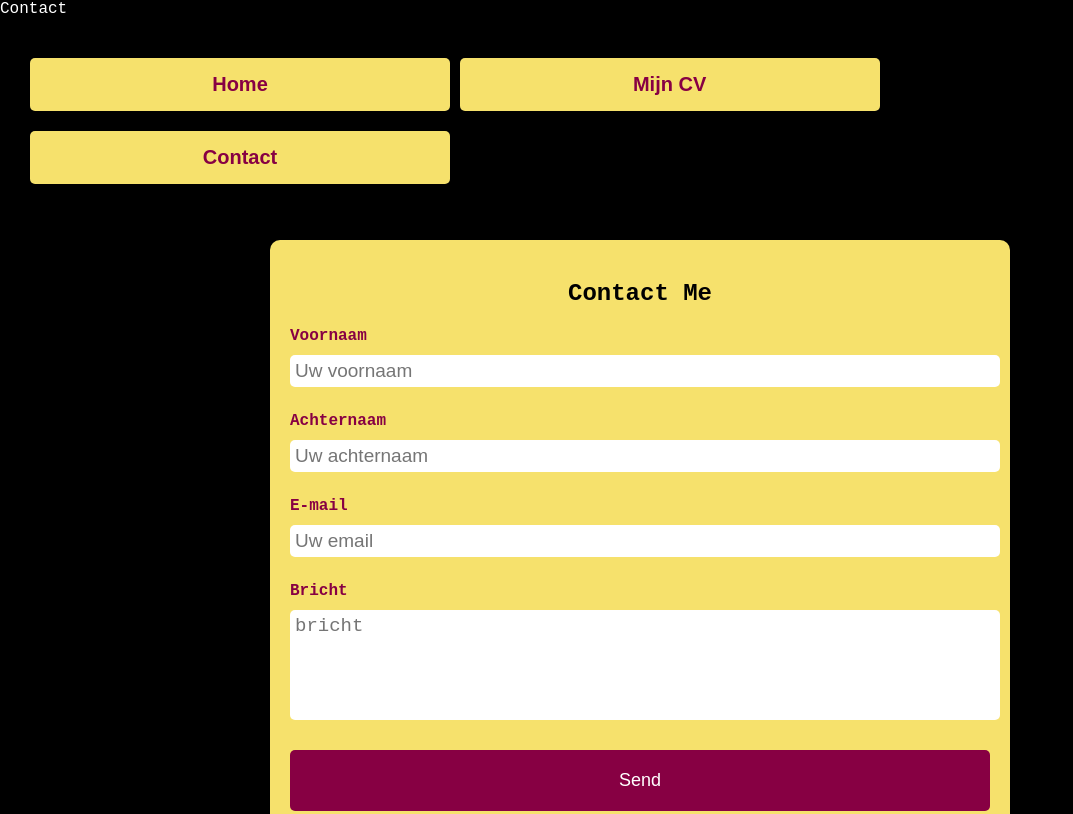
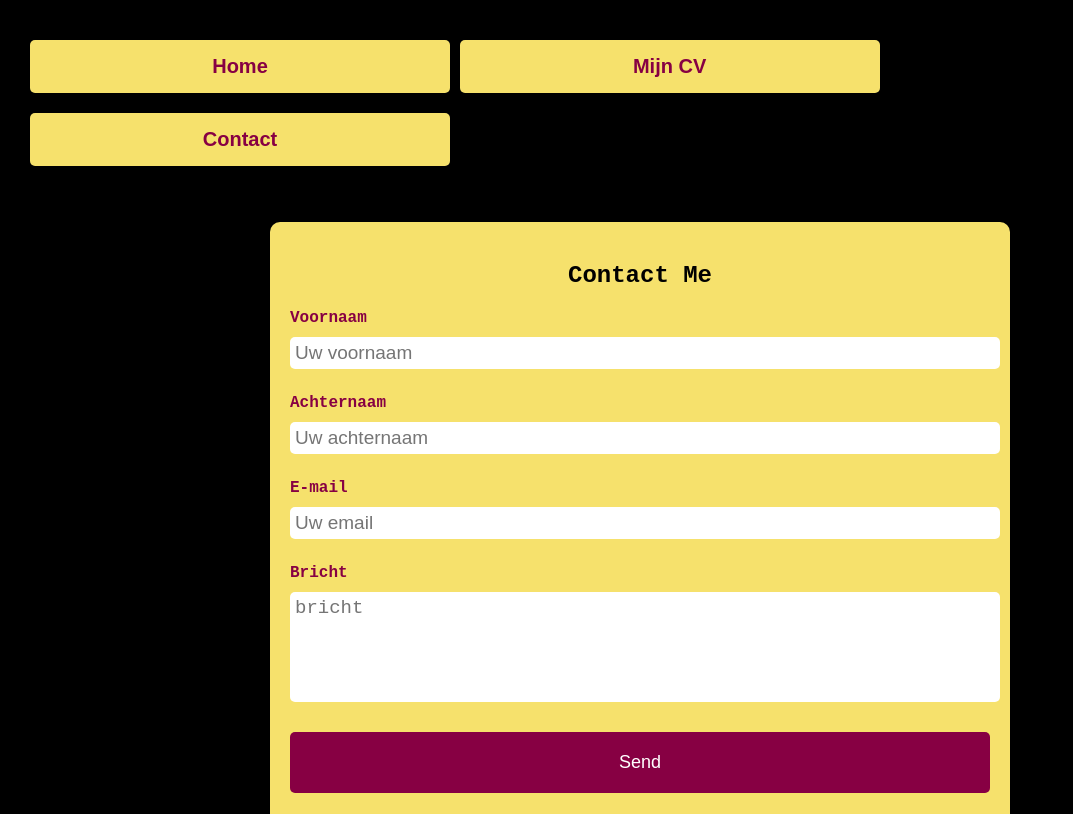
Before and after one commit to Availsun/Les15, a plain HTML site: page html/contact.html in a window 1280 px wide. Shown: the top 814 px of the page, without its empty margins (0-1073 px from the left). Drawn offline with Linux system fonts and the light colour scheme; a web font is replaced by a local one.

Commit message:
Update contact.html

```diff
--- a/html/contact.html
+++ b/html/contact.html
@@ -9,7 +9,8 @@
         <meta name="keywords" content="cv, Grafisch ontwerper, Grafische beweging, Printspecialist, Webontwerp, Grafisch vormgever, Fotografie, Fotograaf, Grafische beweging">
         <meta name="author" content="Sepideh Teimoory Garakani">
         <link rel="stylesheet" type="text/css" href="../CSS/main.css">
-        </title>Contact</head>
+        <title>Contact</title>
+    </head>
     <body>
         <div class="container">
             <ul>
```
